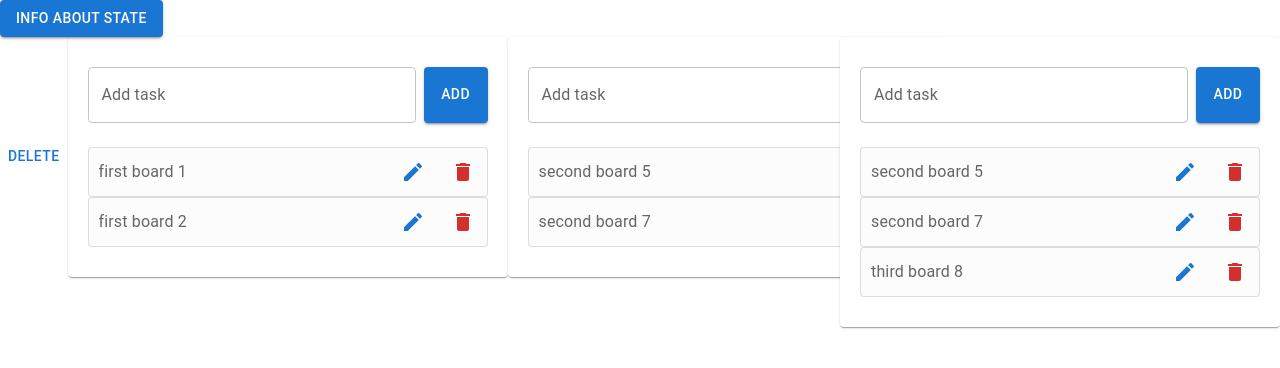
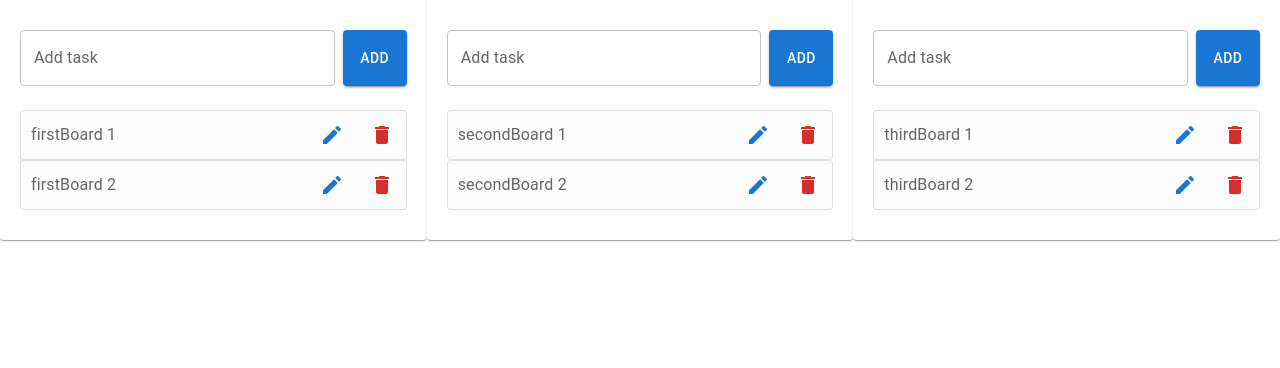
Before and after one commit to avet-davtyan/task-hub, a React (Create React App) app: page / in a window 1280 px wide. Shown: the top 368 px of the page. Built offline with nearby package versions, Linux system fonts and the light colour scheme.

Commit message:
seperating style and board configs

```diff
--- a/src/App.tsx
+++ b/src/App.tsx
@@ -5,7 +5,6 @@ import {useRef} from "react";
 
 const _boardConfigs = [
     {
-        // boardStyle: {position: 'absolute'},
         tasks: [
             {task_id: 1, name: 'first board 1'},
             {task_id: 2, name: 'first board 2'}
@@ -31,17 +30,45 @@ const _boardConfigs = [
     }
 ]
 
+const boards = [
+    {
+        board_id: '1',
+        tasks: [
+            {task_id: 1, name: 'firstBoard 1'},
+            {task_id: 2, name: 'firstBoard 2'}
+        ]
+    },
+    {
+        board_id: '2',
+        tasks: [
+            {task_id: 3, name: 'secondBoard 1'},
+            {task_id: 4, name: 'secondBoard 2'}
+        ]
+    },
+    {
+        board_id: '3',
+        tasks: [
+            {task_id: 5, name: 'thirdBoard 1'},
+            {task_id: 6, name: 'thirdBoard 2'}
+        ]
+    }
+]
+
+const styles = {
+    '1': {
+        border: '0px solid black'
+    },
+    '2': {
+        border: '0px solid red'
+    }
+}
 
 function App() {
 
     const todoRef = useRef<any>();
     return (
-
         <>
-            <Button variant='contained' onClick={() => {
-                console.log(todoRef.current.getMyState());
-            }}>info about state</Button>
-            <Todos configs={_boardConfigs} ref={todoRef}/>
+            <Todos boards={boards} styles={styles} ref={todoRef}/>
         </>
     );
 }
--- a/src/components/mainTodoBoardList/Todos.tsx
+++ b/src/components/mainTodoBoardList/Todos.tsx
@@ -6,14 +6,15 @@ import {forwardRef} from "react";
 import {DragDropContext} from 'react-beautiful-dnd';
 import {Button} from "@mui/material";
 
-const Todos = forwardRef(({configs = []}: { configs: any }, ref) => {
+const Todos = forwardRef(({boards = [], styles = []}: { boards: any, styles: any }, ref) => {
 
-    const [boardConfigs, setBoardConfigs] = useState(configs);
+    const [todoBoards, setTodoBoards] = useState(boards);
+
     useImperativeHandle(ref, () => ({
         getMyState: () => {
-            return boardConfigs
+            return todoBoards
         }
-    }), [boardConfigs]);
+    }), [todoBoards]);
 
     const handleDragDrop = (result: any) => {
         console.log(result);
@@ -22,15 +23,14 @@ const Todos = forwardRef(({configs = []}: { configs: any }, ref) => {
     return (
 
         <Stack direction='row'>
-            <Button onClick={() => {
-                setBoardConfigs([...boardConfigs.slice(2)])
-            }}>delete</Button>
             <DragDropContext onDragEnd={handleDragDrop}>
-                {boardConfigs.map((boardConfig: any) => (
-                    <TodoBoard key={boardConfig.droppableId}
-                               boardStyle={boardConfig?.boardStyle}
-                               initialTasks={boardConfig?.tasks}
-                               droppableId={boardConfig?.droppableId}
+                {todoBoards.map((todoBoard: any) => (
+                    <TodoBoard key={todoBoard.droppableId}
+                               boardStyle={styles[todoBoard?.board_id]}
+                               initialTasks={todoBoard?.tasks}
+                               boardId={todoBoard?.board_id}
+                               todoBoards={todoBoards}
+
                     />
                 ))}
             </DragDropContext>
--- a/src/components/todoBoard/TodoBoard.tsx
+++ b/src/components/todoBoard/TodoBoard.tsx
@@ -20,10 +20,17 @@ interface task {
 
 const TodoBoard = ({
                        boardStyle = {} as any,
+                       todoBoards = [{
+                           board_id: '1',
+                           tasks: [
+                               {task_id: 1, name: 'firstBoard 1'},
+                               {task_id: 2, name: 'firstBoard 2'}
+                           ]
+                       }],
                        TaskRenderer = CustomTaskRenderer,
                        AddButton = CustomAddButton,
                        TaskTextField = CustomTextField,
-                       droppableId = 'droppable',
+                       boardId = 'defaultId',
                        initialTasks = [{task_id: 1, name: 'task'}]
                    }) => {
 
@@ -42,17 +49,6 @@ const TodoBoard = ({
     const handleDelete = (task: any) => {
         setTasks(tasks.filter(_task => _task.task_id !== task.task_id));
     }
-
-    const grid = 8;
-    const handleDragDrop = (results: any) => {
-        if (!results.destination) return;
-        const items = Array.from(tasks);
-        const [reorderedItem] = items.splice(results.source.index, 1);
-        items.splice(results.destination.index, 0, reorderedItem);
-        setTasks(items);
-    }
-
-
     return (
 
         <Card sx={{
@@ -70,7 +66,7 @@ const TodoBoard = ({
                 </Stack>
 
 
-                <Droppable droppableId={droppableId}>
+                <Droppable droppableId={boardId}>
                     {(provided: any, snapshot: any) => (
                         <Stack
                             {...provided.droppableProps}
```
